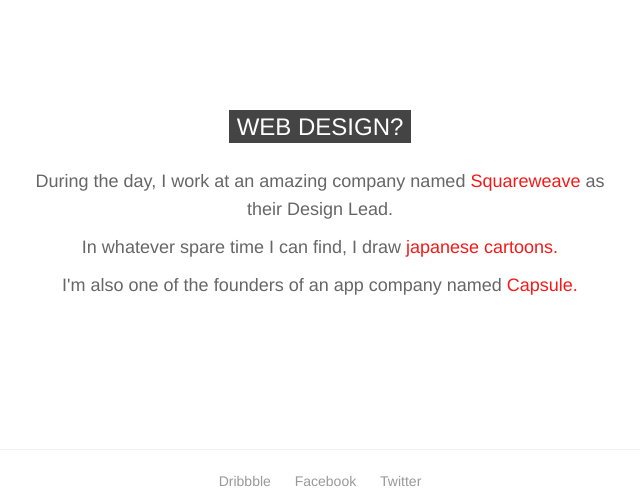
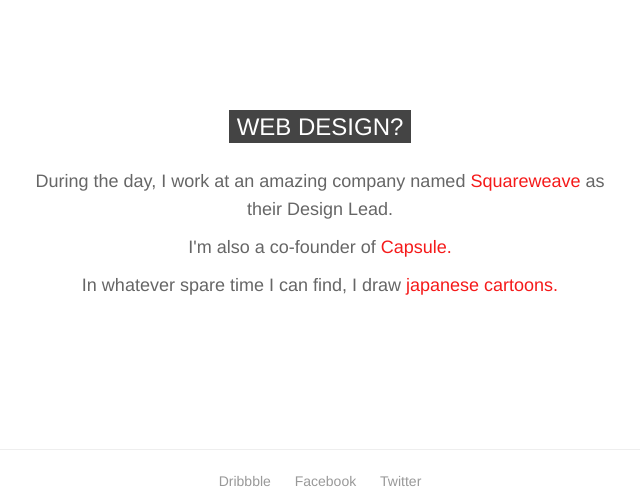
Before and after one commit to reclusedesigns/recluse, a PHP site: page / in a window 1280 px wide. Shown: the part 1200-1694 px from the top of the page, without its empty margins (320-960 px from the left). Run offline with PHP 8.4, Linux system fonts and the light colour scheme; some libraries are stand-ins or nearby versions.

Commit message:
type added

```diff
--- a/index.php
+++ b/index.php
@@ -52,9 +52,12 @@
 				<div class="span3 hidden-phone">&nbsp;</div>
 				<div class="span6">
 					<h2><span>Web Design?</span></h2>
-					<p>During the day, I work at an amazing company named <a href="http://squareweave.com.au" target="_blank">Squareweave</a> as their Design Lead.
+					<p>During the day, I work at an amazing company named <a href="http://squareweave.com.au" target="_blank">Squareweave</a> as their Design Lead.</p>
+					<p>I'm also a co-founder of <a href="#">Capsule.</a></p>
 					<p>In whatever spare time I can find, I draw <a href="#">japanese cartoons.</a></p>
-					<p>I'm also one of the founders of an app company named <a href="#">Capsule.</a>
+				</div>
+			</div>
+		</div>
 	</div>
 
 
```
